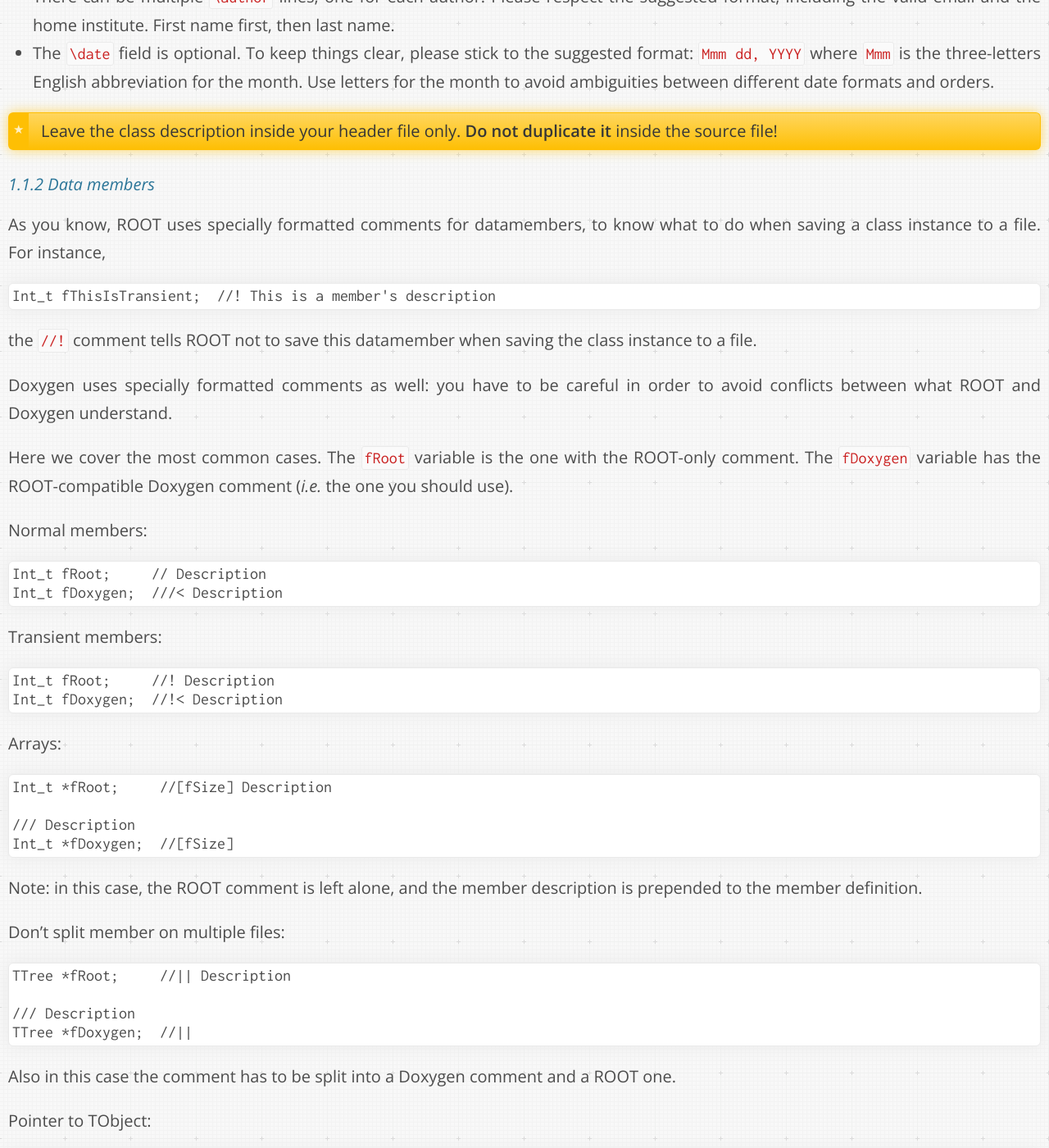
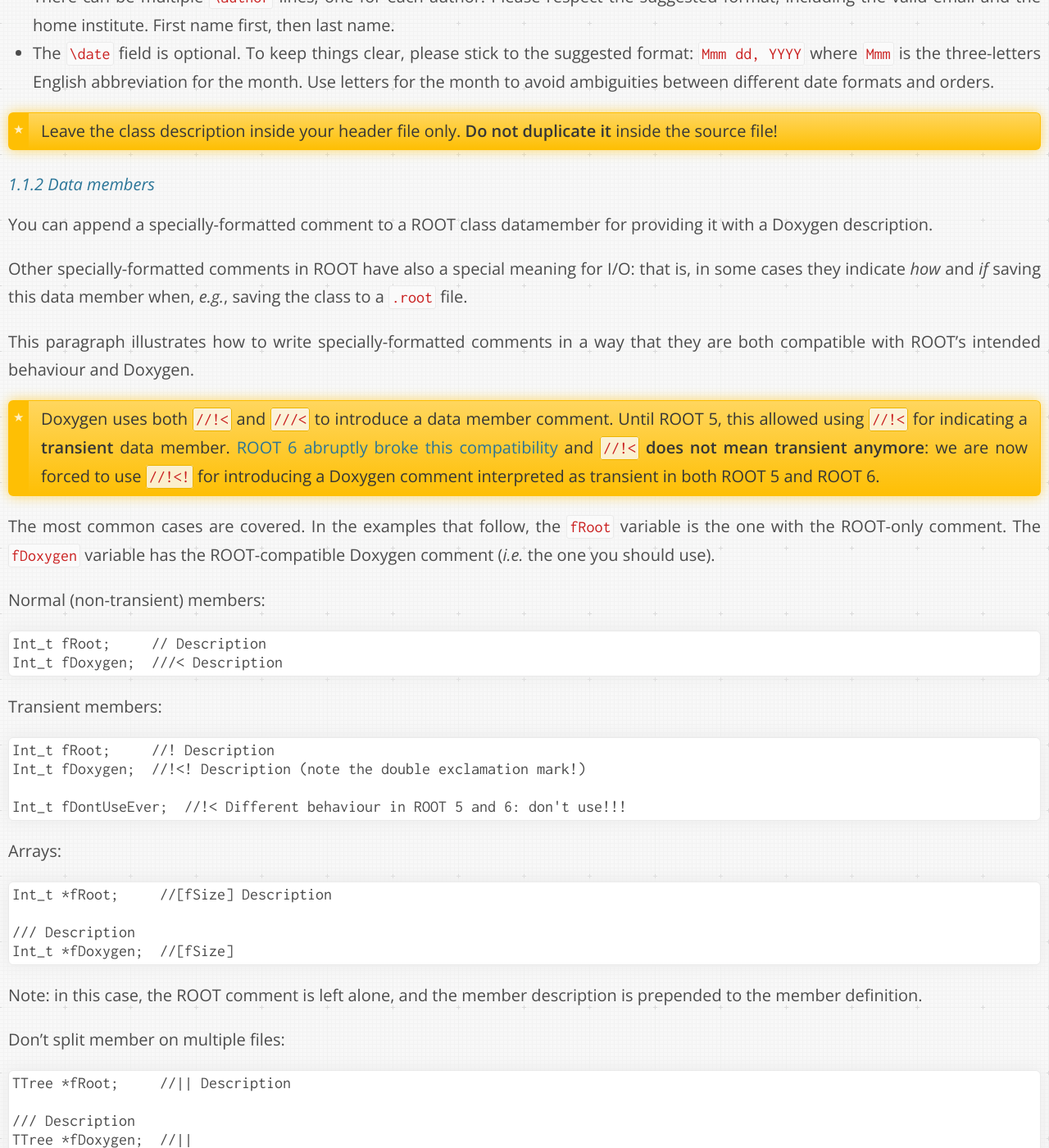
Before and after one commit to dberzano/dberzano.github.io, a Jekyll site: the page built from alice/doxygen/index.md, in a window 1280 px wide and 1400 px high, scrolled down 1972 px. Shown: the whole window at 82% size. Built offline with Jekyll 4.4.1, drawn with Linux system fonts in a browser that asks for light colours; Markdown is read by kramdown in place of the engine named in the settings.

Commit message:
AliDoxy: compat between Doxygen, ROOT 5 and ROOT 6

````diff
--- a/alice/doxygen/index.md
+++ b/alice/doxygen/index.md
@@ -62,24 +62,28 @@
 
 #### Data members
 
-As you know, ROOT uses specially formatted comments for datamembers, to know
-what to do when saving a class instance to a file. For instance,
+You can append a specially-formatted comment to a ROOT class datamember for
+providing it with a Doxygen description.
 
-```{c++}
-Int_t fThisIsTransient;  //! This is a member's description
-```
+Other specially-formatted comments in ROOT have also a special meaning for I/O:
+that is, in some cases they indicate _how_ and _if_ saving this data member when,
+_e.g._, saving the class to a `.root` file.
 
-the `//!` comment tells ROOT not to save this datamember when saving the class
-instance to a file.
+This paragraph illustrates how to write specially-formatted comments in a way
+that they are both compatible with ROOT's intended behaviour and Doxygen.
 
-Doxygen uses specially formatted comments as well: **you have to be careful** in
-order to avoid conflicts between what ROOT and Doxygen understand.
+> Doxygen uses both `//!<` and `///<` to introduce a data member comment. Until
+> ROOT 5, this allowed using `//!<` for indicating a **transient** data member.
+> [ROOT 6 abruptly broke this compatibility](https://sft.its.cern.ch/jira/browse/ROOT-7125)
+> and `//!<` **does not mean transient anymore**: we are now forced to use
+> `//!<!` for introducing a Doxygen comment interpreted as transient in both
+> ROOT 5 and ROOT 6.
 
-Here we cover the most common cases. The `fRoot` variable is the one with the
-ROOT-only comment. The `fDoxygen` variable has the ROOT-compatible Doxygen
-comment (*i.e.*  the one you should use).
+The most common cases are covered. In the examples that follow, the `fRoot`
+variable is the one with the ROOT-only comment. The `fDoxygen` variable has the
+ROOT-compatible Doxygen comment (*i.e.*  the one you should use).
 
-**Normal members:**
+**Normal (non-transient) members:**
 
 ```{c++}
 Int_t fRoot;     // Description
@@ -90,7 +94,9 @@
 
 ```{c++}
 Int_t fRoot;     //! Description
-Int_t fDoxygen;  //!< Description
+Int_t fDoxygen;  //!<! Description (note the double exclamation mark!)
+
+Int_t fDontUseEver;  //!< Different behaviour in ROOT 5 and 6: don't use!!!
 ```
 
 **Arrays:**
````
